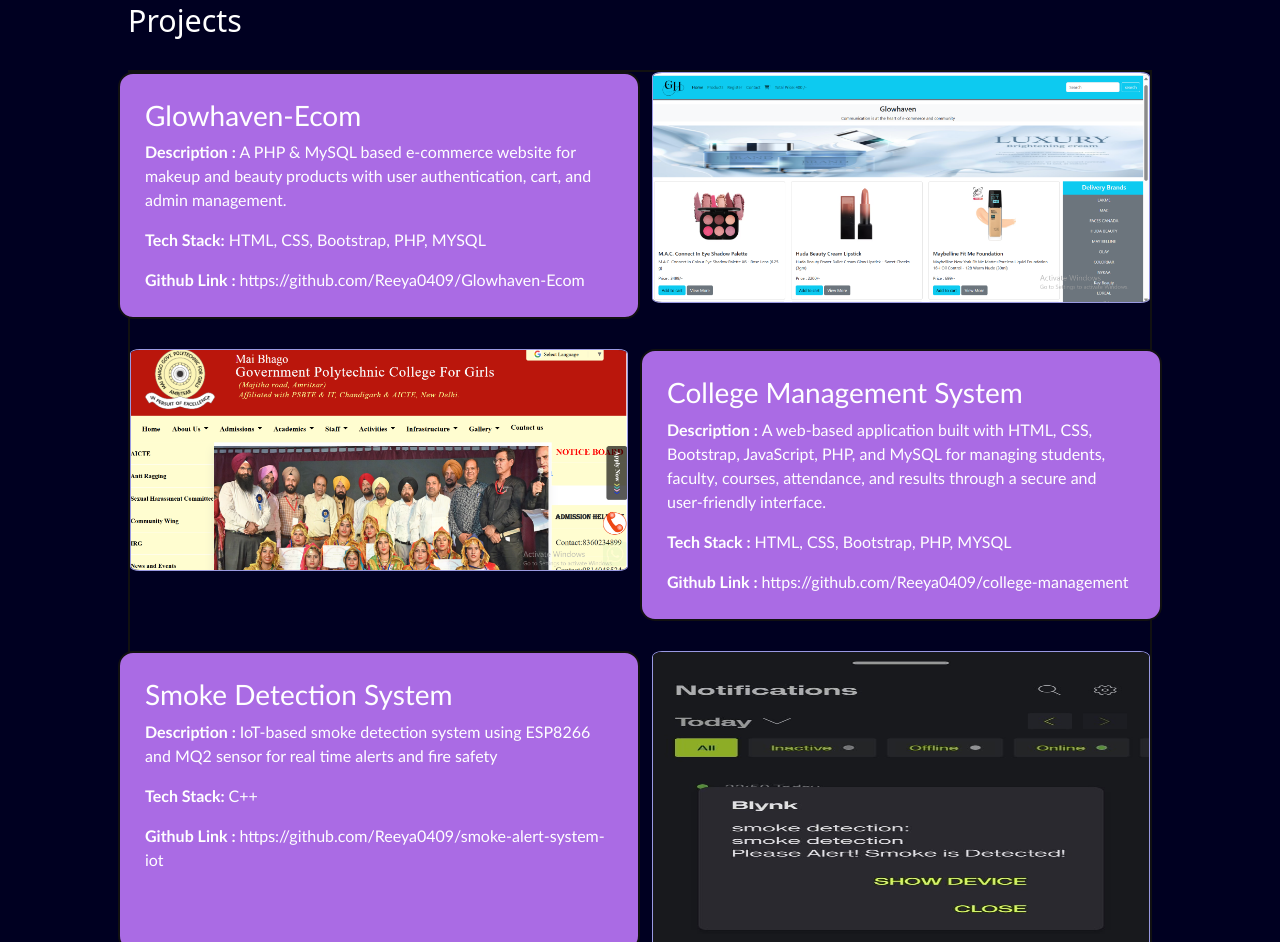
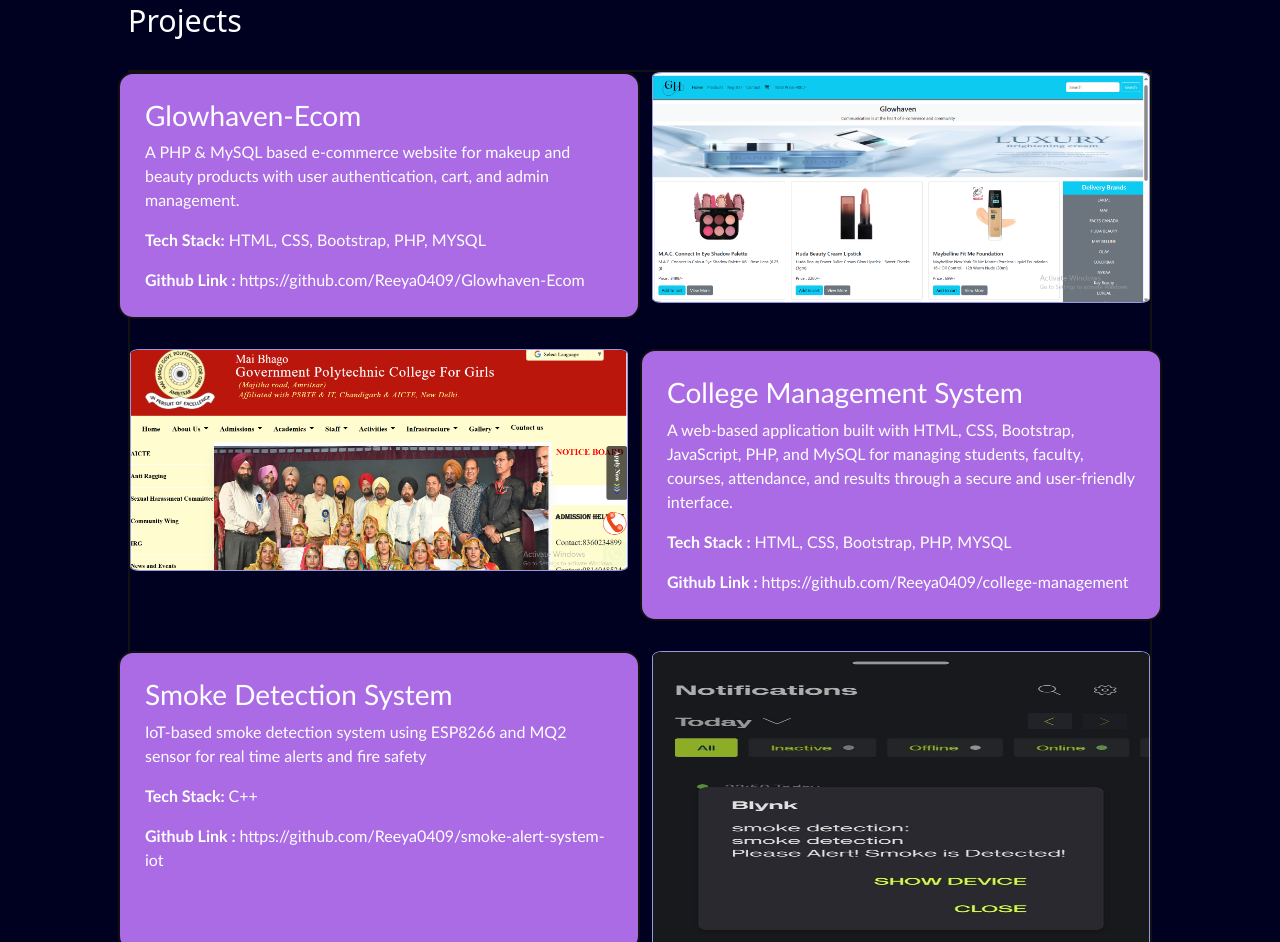
Before and after one commit to Reeya0409/reeya-sharma-portfolio, a plain HTML site: page index.html in a window 1280 px wide. Shown: the part 2225-3167 px from the top of the page. Drawn offline with nearby package versions, Linux system fonts and the light colour scheme.

Commit message:
Updated index.html

```diff
--- a/index.html
+++ b/index.html
@@ -502,7 +502,7 @@
                 <div class="project-section row">
                     <div class="project-card col-12 col-md-6">
                         <h3>Glowhaven-Ecom</h3>
-                        <p><strong>Description :</strong>  A PHP & MySQL based e-commerce website for makeup and beauty products with user authentication, cart, and admin management.</p>
+                        <p> A PHP & MySQL based e-commerce website for makeup and beauty products with user authentication, cart, and admin management.</p>
                         <p><strong>Tech Stack:</strong> HTML, CSS, Bootstrap, PHP, MYSQL</p>
                         <a href="https://github.com/Reeya0409/Glowhaven-Ecom"><strong>Github Link : </strong>https://github.com/Reeya0409/Glowhaven-Ecom</a>
                     </div>
@@ -516,7 +516,7 @@
                     </div>
                     <div class="project-card col-12 col-md-6">
                         <h3>College Management System</h3>
-                        <p><strong>Description : </strong>A web-based application built with HTML, CSS, Bootstrap, JavaScript, PHP, and MySQL for managing students, faculty, courses, attendance, and results through a secure and user-friendly interface.</p>
+                        <p>A web-based application built with HTML, CSS, Bootstrap, JavaScript, PHP, and MySQL for managing students, faculty, courses, attendance, and results through a secure and user-friendly interface.</p>
                         <p><strong>Tech Stack : </strong> HTML, CSS, Bootstrap, PHP, MYSQL</p>
                         <a href="https://github.com/Reeya0409/college-management"><strong>Github Link : </strong>https://github.com/Reeya0409/college-management</a>
                     </div>
@@ -524,7 +524,7 @@
                 <div class="project-section row">
                     <div class="project-card col-12 col-md-6">
                         <h3>Smoke Detection System</h3>
-                        <p><strong>Description : </strong>IoT-based smoke detection system using ESP8266 and MQ2 sensor for real time alerts and fire safety</p>
+                        <p>IoT-based smoke detection system using ESP8266 and MQ2 sensor for real time alerts and fire safety</p>
                         <p><strong>Tech Stack: </strong>C++</p>
                         <a href="https://github.com/Reeya0409/smoke-alert-system-iot"><strong>Github Link : </strong>https://github.com/Reeya0409/smoke-alert-system-iot</a>
                      </div>
```
